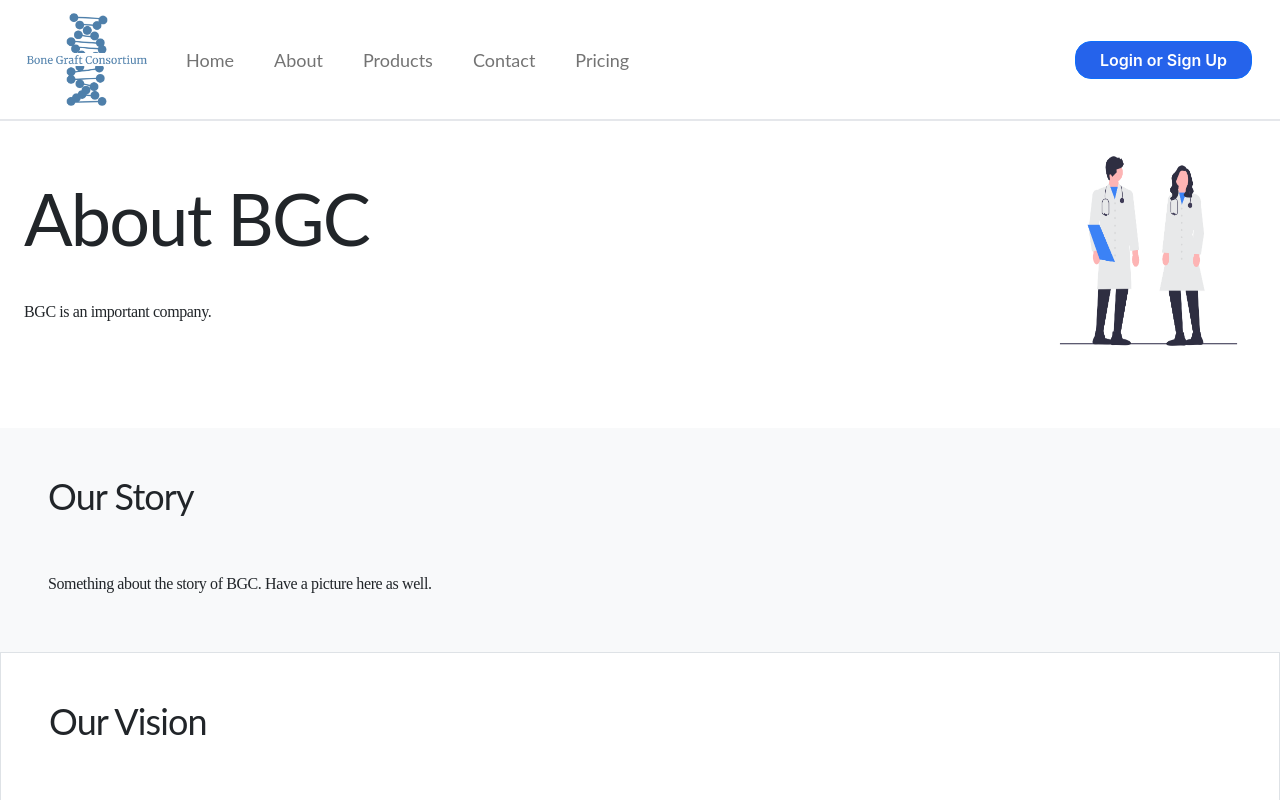
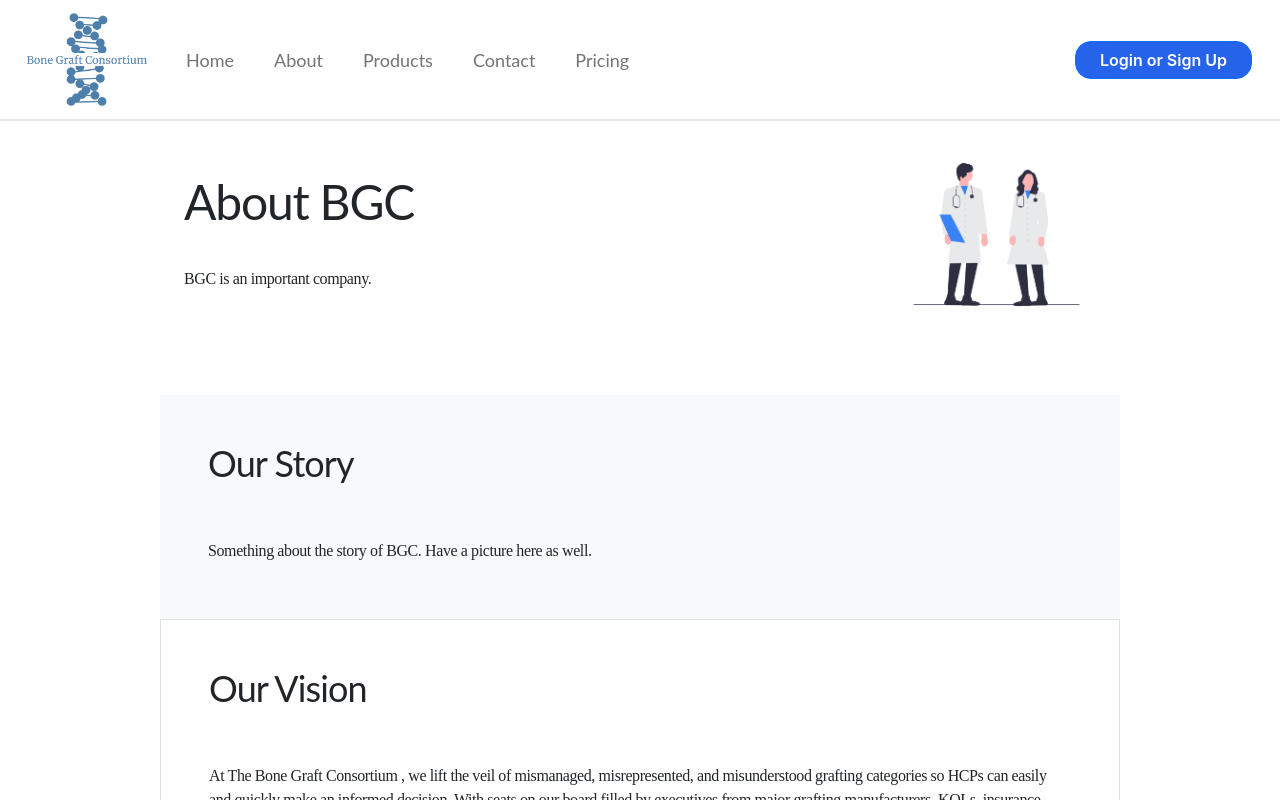
Before and after one commit to davidwilliford99/BGC, a React (Create React App) app in the folder app/: page /about in a window 1280 px wide. Shown: the top 800 px of the page. Built offline with nearby package versions, Linux system fonts and the light colour scheme.

Commit message:
Mobile Styling for main navbar pages and login page

```diff
--- a/app/src/pages/AccountPage.js
+++ b/app/src/pages/AccountPage.js
@@ -67,7 +67,7 @@ export default function AccountPage(props) {
 
     return (
 
-        <div id='container' className='flex items-center justify-center gap-5 mt-20 font-["Lato"]'>
+        <div id='container' className='flex flex-col lg:flex-row items-center justify-center gap-5 mt-20 font-["Lato"]'>
 
 
 
@@ -112,7 +112,7 @@ export default function AccountPage(props) {
 
             <div className=''>
 
-                <div id='account-options-card' className='border-1 border-black rounded-2xl p-5'>
+                <div id='account-options-card' className='mb-20 lg:mb-0 border-1 border-black rounded-2xl p-5'>
 
                     <div className='flex items-center justify-center'>
                         <img src={require('./../images/account-settings.png')} className='h-40 mb-5'/>
--- a/app/src/pages/ContactPage.js
+++ b/app/src/pages/ContactPage.js
@@ -34,7 +34,7 @@ function ContactForm() {
                 <h1 className='text-center text-5xl mt-20 font-["Lato"] font-semibold leading-snug tracking-tight'>Contact Us</h1>
             </div>
 
-            <div className='flex gap-5 items-center justify-center py-20'>
+            <div className='flex flex-col lg:flex-row gap-5 items-center justify-center py-20'>
 
 
                 {
--- a/app/src/pages/LoginPage.js
+++ b/app/src/pages/LoginPage.js
@@ -68,18 +68,18 @@ export default function LoginPage(props) {
 
     return (
 
-        <div id='container' className='flex fitems-center justify-center'>
+        <div id='container' className='flex items-center justify-center'>
 
 
-            <div id='login card' className='flex xl:w-1/2 my-20 rounded-xl overflow-hidden border-2'>
+            <div id='login card' className='flex items-center justify-center flex-col-reverse lg:flex-row xl:w-1/2 my-20 rounded-xl overflow-hidden lg:border-2'>
 
 
-                <div id='left-side' className='w-1/2'>
+                <div id='left-side' className='w-full lg:w-1/2'>
                     <img src='images/login-img.jpg' alt="login" className=''/>
                 </div>
 
 
-                <form id='right-side login-form' className='w-1/2 flex flex-col items-center justify-center font-["Montserrat"]'>
+                <form id='right-side login-form' className='w-full mb-20 lg:mb-0 lg:w-1/2 flex flex-col items-center justify-center font-["Montserrat"]'>
 
                     <h1 className='text-center text-7xl font-["Lato"] font-semibold leading-snug mb-7'>Login</h1>
 
--- a/app/src/pages/aboutPage.js
+++ b/app/src/pages/aboutPage.js
@@ -3,19 +3,19 @@ import React from 'react'
 
 function AboutPage(){
     return(
-        <div className='about-wrapper'>
+        <div className='about-wrapper md:mx-20 lg:mx-40'>
 
 
 
             <div id="header-section" className='container flex'>
 
                 <div className='container py-5 flex flex-col justify-center'>
-                    <h1 className='text-7xl font-["Lato"] font-normal leading-snug tracking-tight'>About BGC</h1>
+                    <h1 className='text-5xl font-["Lato"] font-normal leading-snug tracking-tight'>About BGC</h1>
                     <p className='mt-4 card-text py-2 font-["Montserrat"] tracking-tight'>BGC is an important company.</p>
                 </div>
 
                 <div id='image' className='flex flex-col justify-center'>
-                    <img src='images/undraw_doctors.png' className='h-60'/>
+                    <img src='images/undraw_doctors.png' className='max-h-60'/>
                 </div>
 
             </div>
--- a/app/src/pages/pricingPage.js
+++ b/app/src/pages/pricingPage.js
@@ -46,7 +46,7 @@ export default function PricingPage() {
       { clickedPurchase && !signedIn && <h1 className='text-red-500 text-xl font-bold text-center'>Please log in or create an account before purchasing</h1> }
 
 
-      <div class="flex justify-content-center p-20" id='price-options-container'>
+      <div class="flex flex-col md:flex-row justify-content-center p-20" id='price-options-container'>
 
 
         <div class="border-1 border-black">
```
